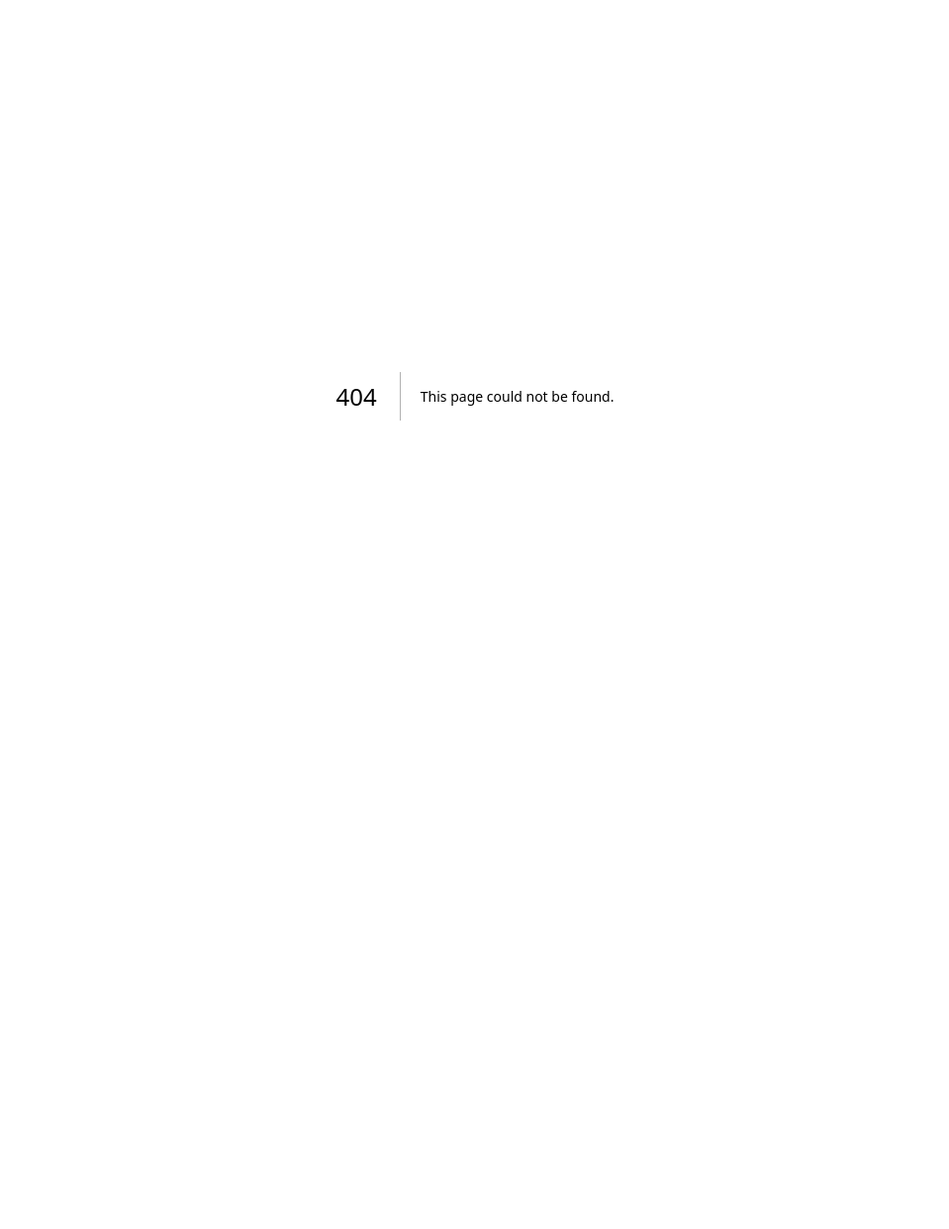
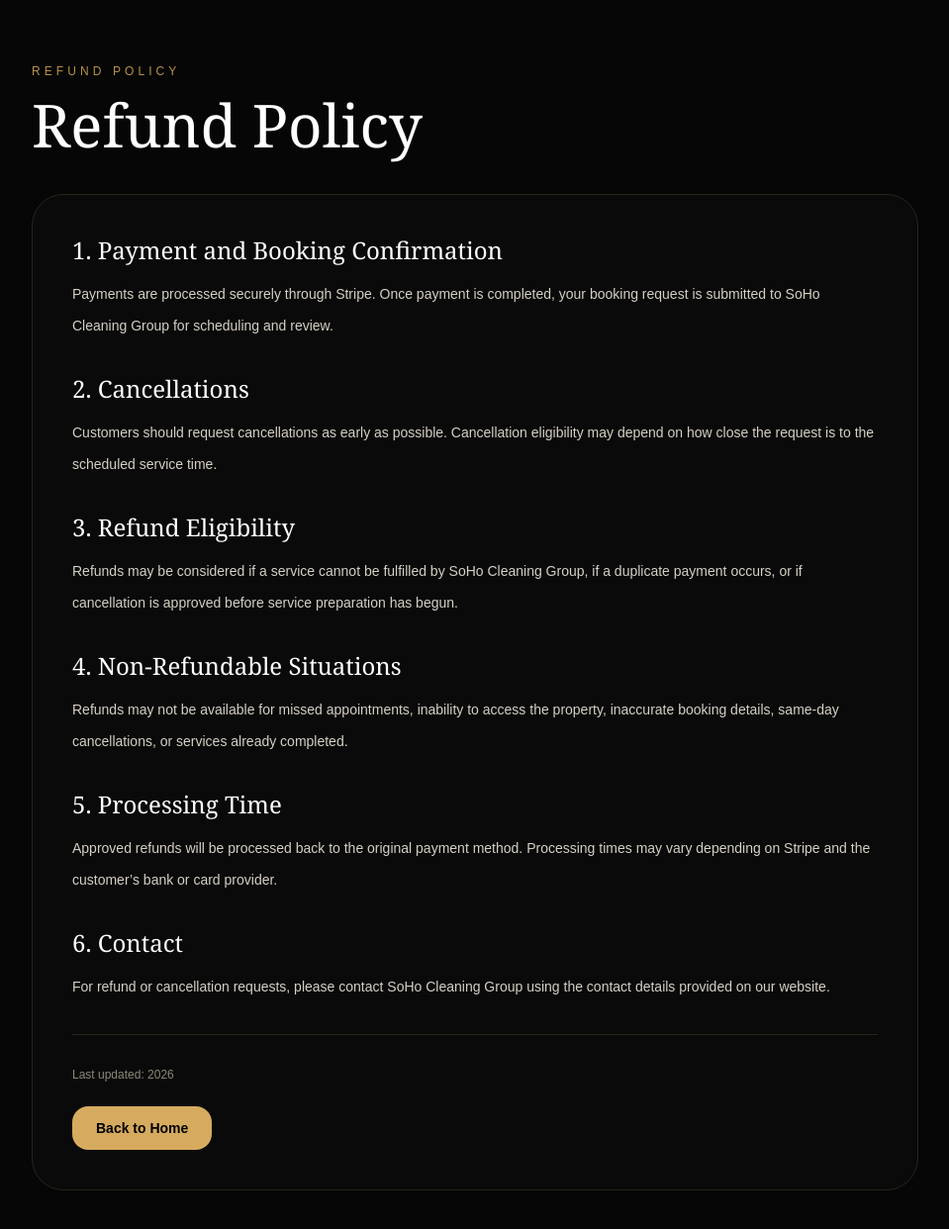
Before and after one commit to trylaxman/soho-web, a Next.js app: page /refund-policy in a window 1280 px wide. Before the commit this address had no page. Shown: the top 1242 px of the page at 99% size, without its empty margins (160-1119 px from the left). Before the commit the page ends 800 px from the top, so only its background shows below. Built offline with nearby package versions, Linux system fonts and the light colour scheme.

Commit message:
feat: add refund and privacy policy pages

```diff
--- a/app/page.tsx
+++ b/app/page.tsx
@@ -602,7 +602,6 @@ function Footer() {
     { label: "About", href: "#about" },
     { label: "Our Story", href: "/our-story" },
     { label: "Reviews", href: "#reviews" },
-    { label: "Terms & Conditions", href: "/terms-and-conditions" }
   ];
 
   const serviceLinks = [
@@ -612,9 +611,15 @@ function Footer() {
     { label: "Recurring Cleaning", href: "/onboarding/user" },
   ];
 
+  const policyLinks = [
+  { label: "Terms & Conditions", href: "/terms-and-conditions" },
+  { label: "Refund Policy", href: "/refund-policy" },
+  { label: "Privacy Policy", href: "/privacy-policy" },
+];
+
   return (
     <footer className="border-t border-[#3a2812] bg-black pb-24 md:pb-0">
-      <div className="mx-auto grid max-w-7xl gap-10 px-4 py-12 sm:px-6 md:grid-cols-2 lg:grid-cols-4 lg:px-8">
+      <div className="mx-auto grid max-w-7xl gap-10 px-4 py-12 sm:px-6 md:grid-cols-2 lg:grid-cols-5 lg:px-8">
         <div>
           <Image
             src="/images/soho-logo-n.png"
@@ -633,6 +638,8 @@ function Footer() {
         <FooterColumn title="Quick Links" items={quickLinks} />
 
         <FooterColumn title="Services" items={serviceLinks} />
+
+        <FooterColumn title="Policies" items={policyLinks} />
 
         <div>
           <h3 className="text-sm font-semibold uppercase tracking-[0.24em] text-[#d8b066]">
--- /dev/null
+++ b/app/privacy-policy/page.tsx
@@ -0,0 +1,68 @@
+import Link from "next/link";
+
+export default function PrivacyPolicyPage() {
+  return (
+    <main className="min-h-screen bg-[#060606] px-4 py-16 text-white sm:px-6 lg:px-8">
+      <section className="mx-auto max-w-4xl">
+        <p className="mb-4 text-xs font-medium uppercase tracking-[0.34em] text-[#b7924c]">
+          Privacy Policy
+        </p>
+
+        <h1 className="font-serif text-4xl text-white sm:text-6xl">
+          Privacy Policy
+        </h1>
+
+        <div className="mt-10 space-y-8 rounded-[32px] border border-[#2a2419] bg-[#0a0a0a] p-6 text-sm leading-8 text-[#d6d0c5] sm:p-10">
+          <Section title="1. Information We Collect">
+            We may collect your name, email address, phone number, service address, booking details, payment status, and information submitted through customer or professional onboarding forms.
+          </Section>
+
+          <Section title="2. How We Use Information">
+            We use your information to process bookings, verify phone numbers, send service updates, manage payments, review professional applications, and provide customer support.
+          </Section>
+
+          <Section title="3. Payments">
+            Payments are processed through Stripe. SoHo Cleaning Group does not store full credit card numbers or sensitive card details on our servers.
+          </Section>
+
+          <Section title="4. SMS Communications">
+            By submitting your phone number, you agree to receive service-related SMS messages such as OTP verification, booking confirmations, status updates, and professional application updates.
+          </Section>
+
+          <Section title="5. Professional Documents">
+            Professional applicants may upload identification documents for verification. These documents are used only for review and onboarding purposes.
+          </Section>
+
+          <Section title="6. Data Sharing">
+            We do not sell personal information. We may share necessary information with service providers such as Stripe, Twilio, Supabase, or operational partners required to provide our services.
+          </Section>
+
+          <Section title="7. Data Security">
+            We take reasonable steps to protect submitted information. However, no online system can be guaranteed to be completely secure.
+          </Section>
+
+          <Section title="8. Contact">
+            For privacy-related questions, please contact SoHo Cleaning Group using the contact details provided on our website.
+          </Section>
+
+          <div className="border-t border-[#2a2419] pt-8">
+            <p className="text-xs text-[#8f8778]">Last updated: 2026</p>
+
+            <Link href="/" className="mt-6 inline-flex rounded-2xl bg-[#d6ab5f] px-6 py-3 text-sm font-semibold text-black transition hover:scale-[1.02]">
+              Back to Home
+            </Link>
+          </div>
+        </div>
+      </section>
+    </main>
+  );
+}
+
+function Section({ title, children }: { title: string; children: React.ReactNode }) {
+  return (
+    <section>
+      <h2 className="mb-3 font-serif text-2xl text-white">{title}</h2>
+      <p>{children}</p>
+    </section>
+  );
+}
--- /dev/null
+++ b/app/refund-policy/page.tsx
@@ -0,0 +1,60 @@
+import Link from "next/link";
+
+export default function RefundPolicyPage() {
+  return (
+    <main className="min-h-screen bg-[#060606] px-4 py-16 text-white sm:px-6 lg:px-8">
+      <section className="mx-auto max-w-4xl">
+        <p className="mb-4 text-xs font-medium uppercase tracking-[0.34em] text-[#b7924c]">
+          Refund Policy
+        </p>
+
+        <h1 className="font-serif text-4xl text-white sm:text-6xl">
+          Refund Policy
+        </h1>
+
+        <div className="mt-10 space-y-8 rounded-[32px] border border-[#2a2419] bg-[#0a0a0a] p-6 text-sm leading-8 text-[#d6d0c5] sm:p-10">
+          <Section title="1. Payment and Booking Confirmation">
+            Payments are processed securely through Stripe. Once payment is completed, your booking request is submitted to SoHo Cleaning Group for scheduling and review.
+          </Section>
+
+          <Section title="2. Cancellations">
+            Customers should request cancellations as early as possible. Cancellation eligibility may depend on how close the request is to the scheduled service time.
+          </Section>
+
+          <Section title="3. Refund Eligibility">
+            Refunds may be considered if a service cannot be fulfilled by SoHo Cleaning Group, if a duplicate payment occurs, or if cancellation is approved before service preparation has begun.
+          </Section>
+
+          <Section title="4. Non-Refundable Situations">
+            Refunds may not be available for missed appointments, inability to access the property, inaccurate booking details, same-day cancellations, or services already completed.
+          </Section>
+
+          <Section title="5. Processing Time">
+            Approved refunds will be processed back to the original payment method. Processing times may vary depending on Stripe and the customer’s bank or card provider.
+          </Section>
+
+          <Section title="6. Contact">
+            For refund or cancellation requests, please contact SoHo Cleaning Group using the contact details provided on our website.
+          </Section>
+
+          <div className="border-t border-[#2a2419] pt-8">
+            <p className="text-xs text-[#8f8778]">Last updated: 2026</p>
+
+            <Link href="/" className="mt-6 inline-flex rounded-2xl bg-[#d6ab5f] px-6 py-3 text-sm font-semibold text-black transition hover:scale-[1.02]">
+              Back to Home
+            </Link>
+          </div>
+        </div>
+      </section>
+    </main>
+  );
+}
+
+function Section({ title, children }: { title: string; children: React.ReactNode }) {
+  return (
+    <section>
+      <h2 className="mb-3 font-serif text-2xl text-white">{title}</h2>
+      <p>{children}</p>
+    </section>
+  );
+}
```
